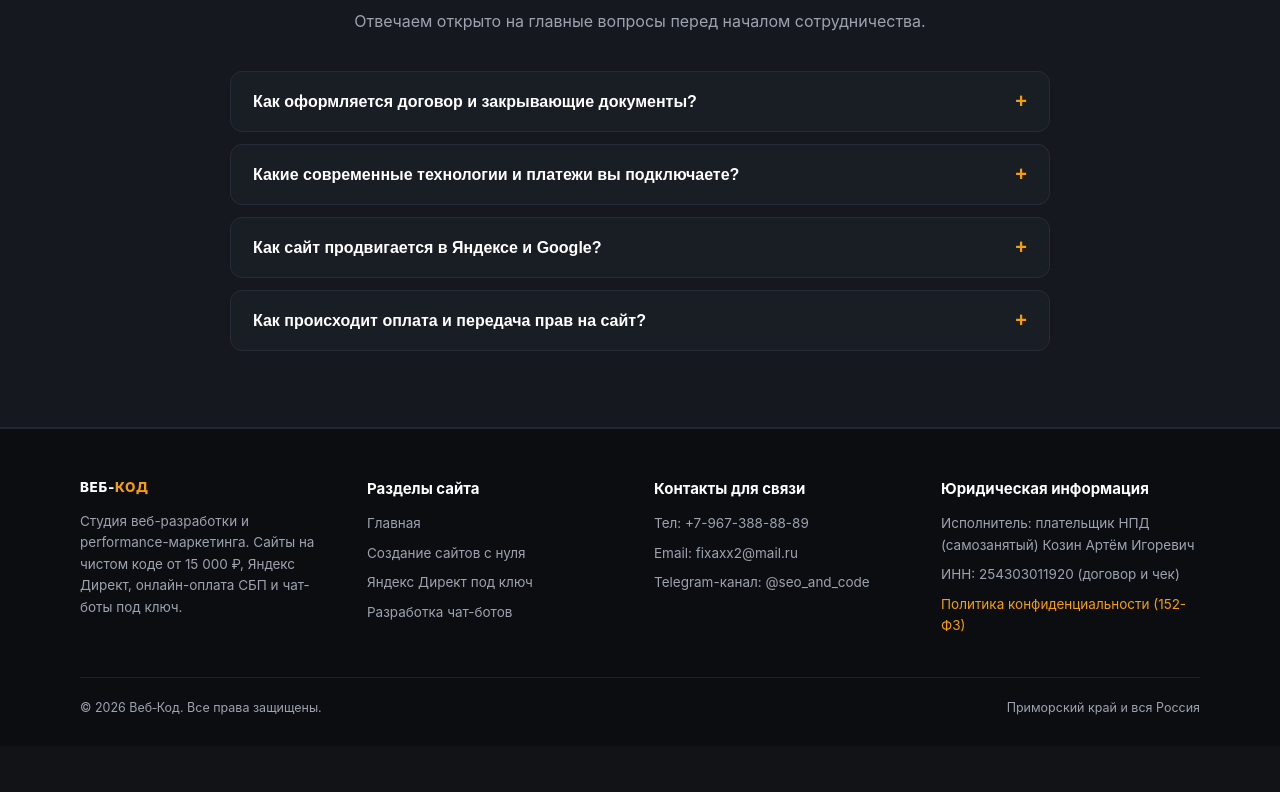
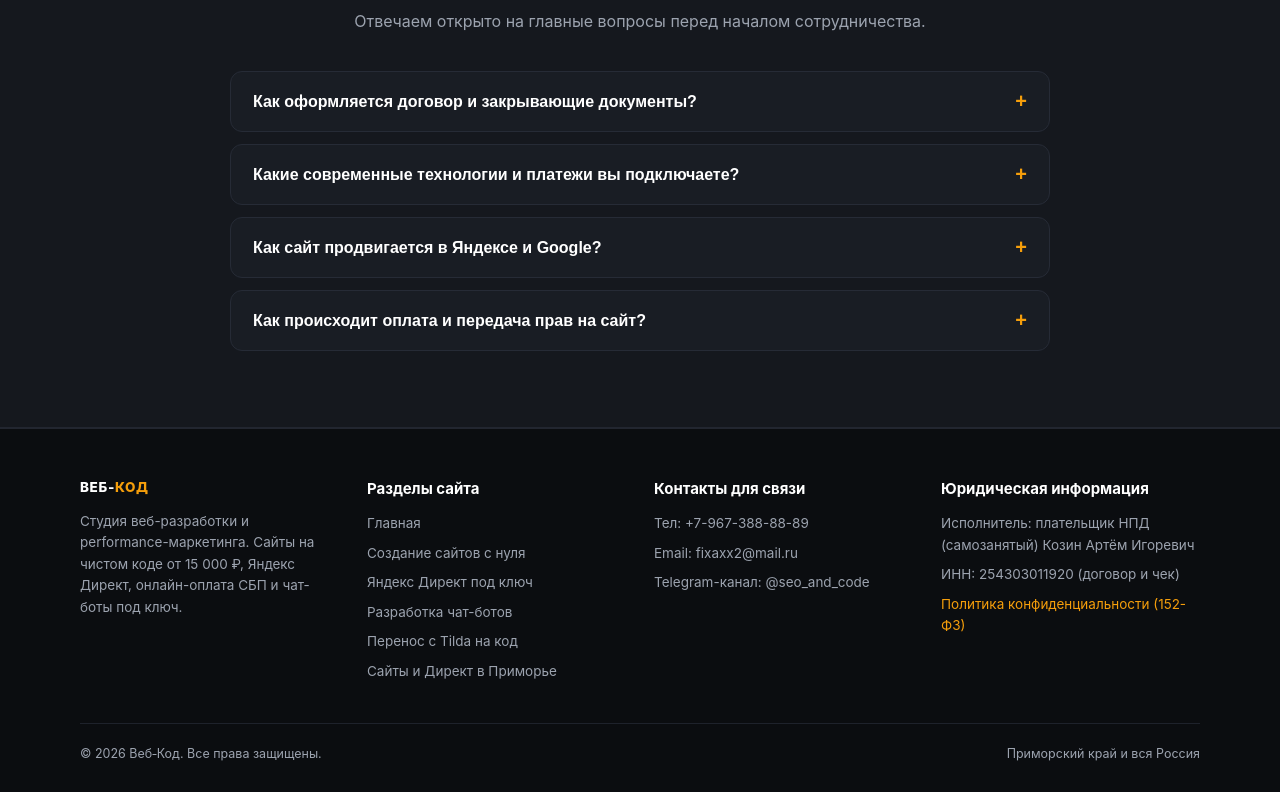
Before and after one commit to ggunster1-sketch/seo-and-code, a plain HTML site: page index.html in a window 1280 px wide. Shown: the part 3614-4406 px from the top of the page. Before the commit the page ends 4360 px from the top, so only its background shows below. Drawn offline with Linux system fonts and the light colour scheme.

Commit message:
Update index.html

```diff
--- a/index.html
+++ b/index.html
@@ -308,6 +308,8 @@
                     <a href="sites.html">Создание сайтов с нуля</a>
                     <a href="direct.html">Яндекс Директ под ключ</a>
                     <a href="bots.html">Разработка чат-ботов</a>
+                    <a href="tilda-to-code.html">Перенос с Tilda на код</a>
+                    <a href="primorye.html">Сайты и Директ в Приморье</a>
                 </div>
                 <div>
                     <h4>Контакты для связи</h4>
```
